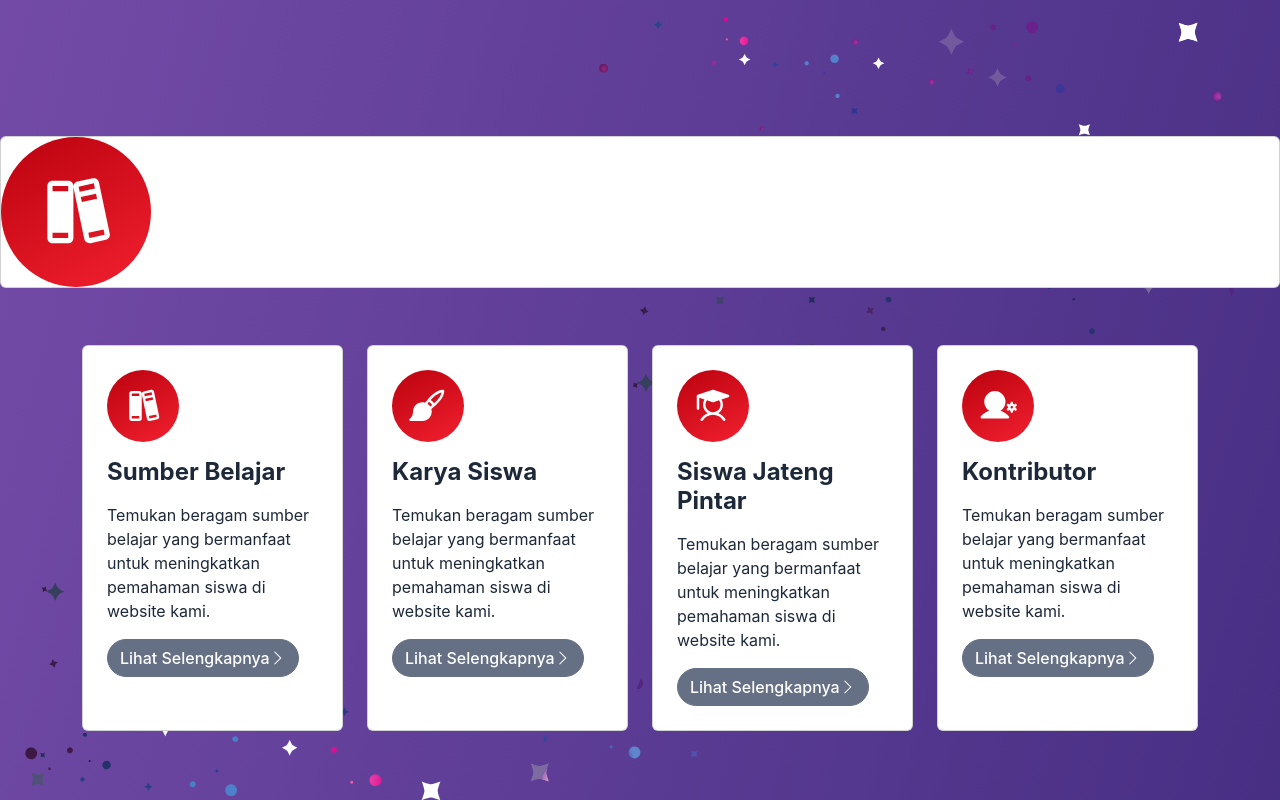
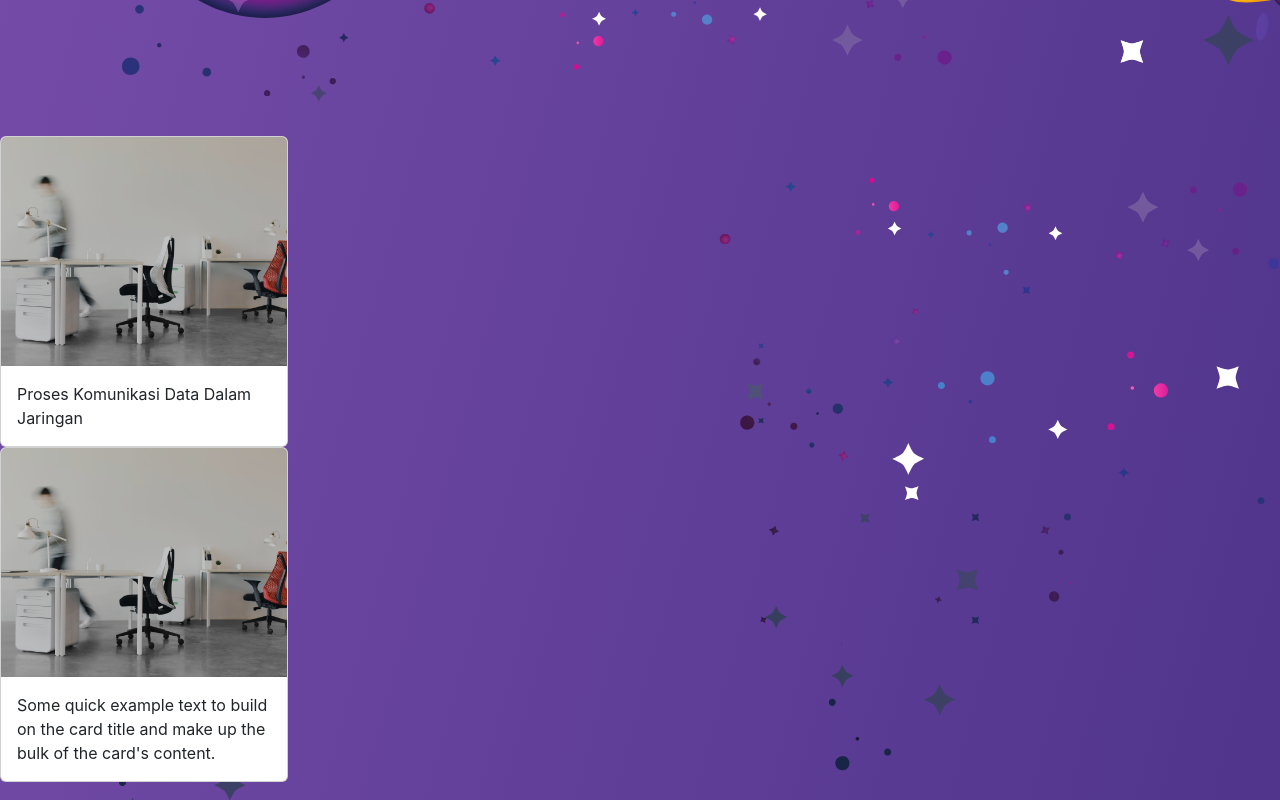
Before and after one commit to yandi-nugraha/FE-Jateng-Pintar-Vue-Revisi, a Vue app: page / in a window 1280 px wide. Shown: the part 780-1580 px from the top of the page. Built offline with nearby package versions, Linux system fonts and the light colour scheme.

Commit message:
coba carousel

```diff
--- a/src/components/HomeBody.vue
+++ b/src/components/HomeBody.vue
@@ -23,17 +23,19 @@
       <div class="slide-container">
         <div class="slide-content">
           <div class="card-wrapper">
-            <div class="card">
-              <div class="image-content">
-                <span class="overlay"></span>
-
-                <div class="card-image">
-                  <img
-                    src="../assets/icon-sumber-belajar-red.svg"
-                    alt=""
-                    class="card-img"
-                  />
-                </div>
+            <div class="card" style="width: 18rem">
+              <img src="../assets/office.png" class="card-img-top" alt="..." />
+              <div class="card-body">
+                <p class="card-text">Proses Komunikasi Data Dalam Jaringan</p>
+              </div>
+            </div>
+            <div class="card" style="width: 18rem">
+              <img src="../assets/office.png" class="card-img-top" alt="..." />
+              <div class="card-body">
+                <p class="card-text">
+                  Some quick example text to build on the card title and make up
+                  the bulk of the card's content.
+                </p>
               </div>
             </div>
           </div>
```
Also changed, not shown: src/assets/office.png (added).
